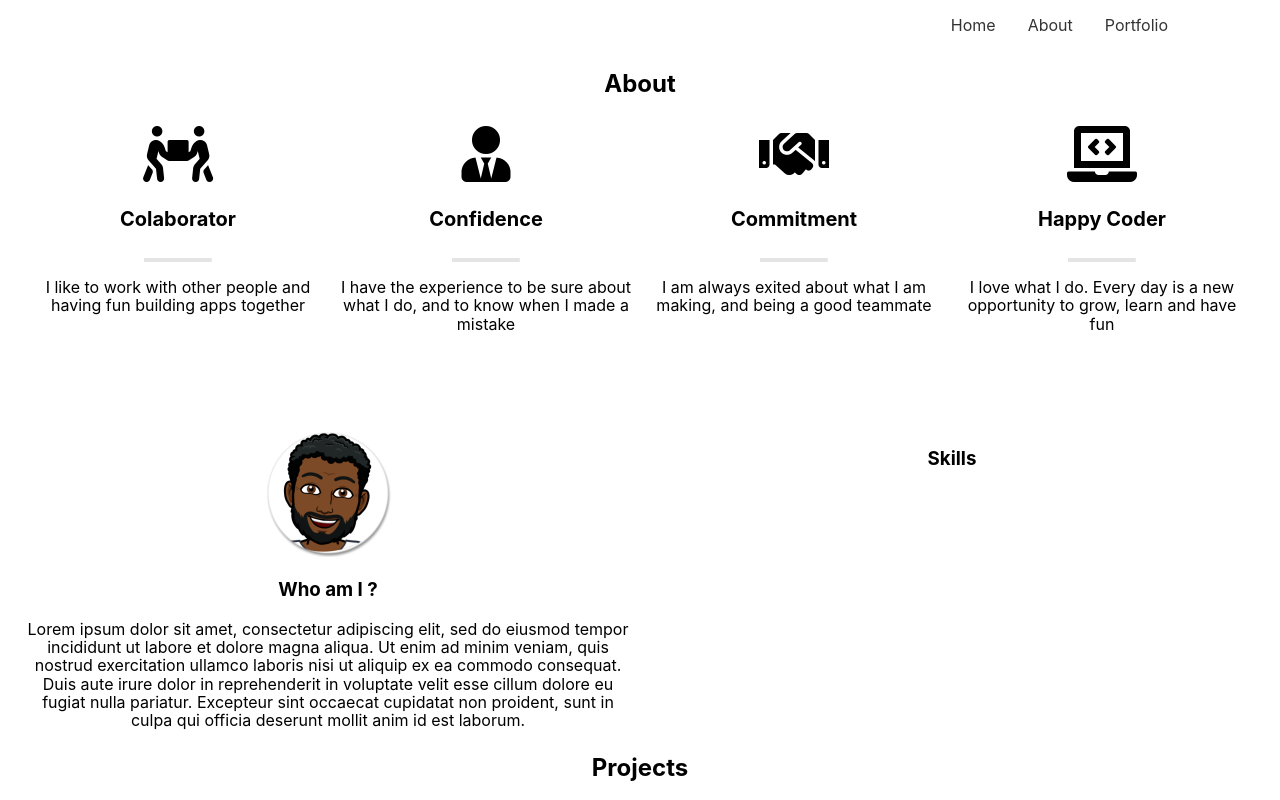
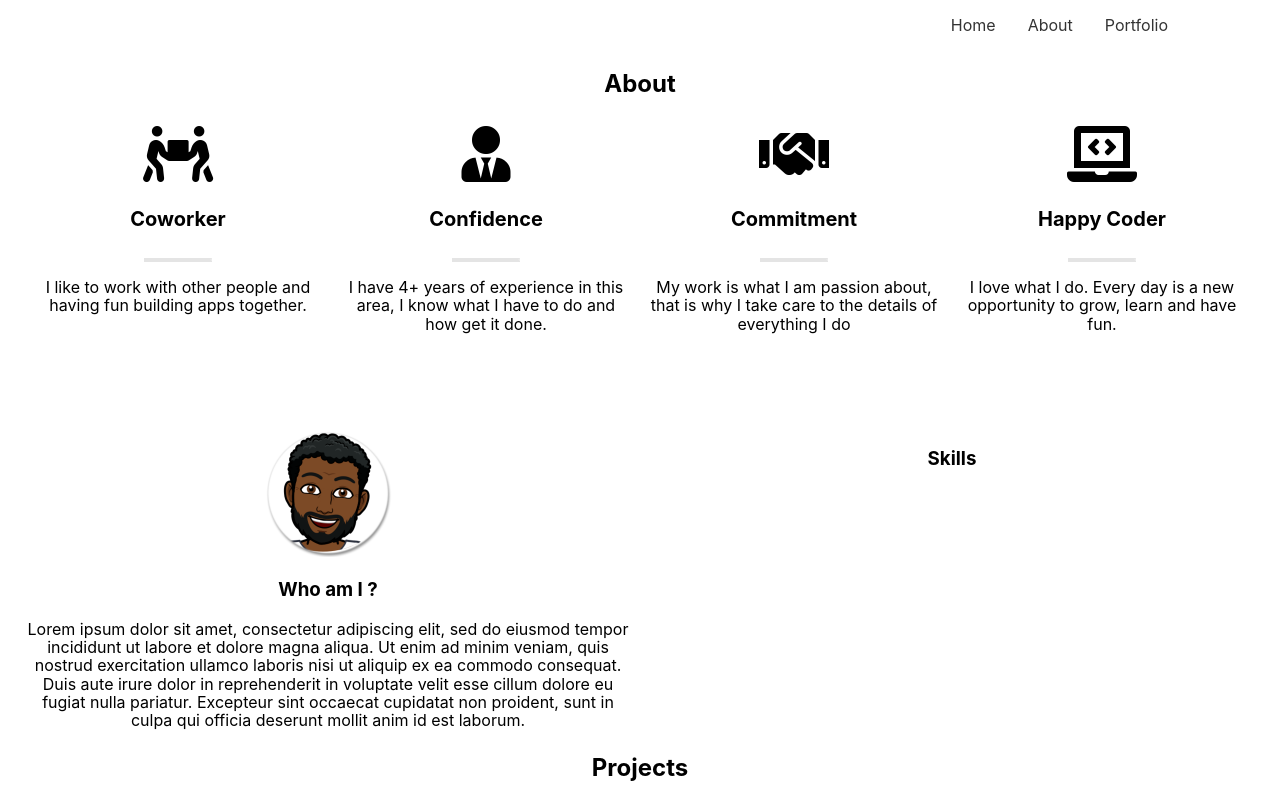
Before and after one commit to JeanMichaelRosario/iamjongui, a React (Create React App) app: page / in a window 1280 px wide. Shown: the top 800 px of the page. Built offline with nearby package versions, Linux system fonts and the light colour scheme; grey boxes are pictures that could not be loaded; some icons are missing.

Commit message:
chaging personal skills text

```diff
--- a/src/Components/AboutMe.js
+++ b/src/Components/AboutMe.js
@@ -5,23 +5,23 @@ const AboutMe = () => {
     const skills = [
         {
             icon: 'fas fa-people-carry',
-            title: 'Colaborator',
-            text: 'I like to work with other people and having fun building apps together'
+            title: 'Coworker',
+            text: 'I like to work with other people and having fun building apps together.'
         },
         {
             icon: 'fas fa-user-tie',
             title: 'Confidence',
-            text: 'I have the experience to be sure about what I do, and to know when I made a mistake'
+            text: 'I have 4+ years of experience in this area, I know what I have to do and how get it done.'
         },
         {
             icon: 'fas fa-handshake',
             title: 'Commitment',
-            text: 'I am always exited about what I am making, and being a good teammate'
+            text: 'My work is what I am passion about, that is why I take care to the details of everything I do'
         },
         {
             icon: 'fas fa-laptop-code',
             title: 'Happy Coder',
-            text: 'I love what I do. Every day is a new opportunity to grow, learn and have fun'
+            text: 'I love what I do. Every day is a new opportunity to grow, learn and have fun.'
         }
     ]
 
```
